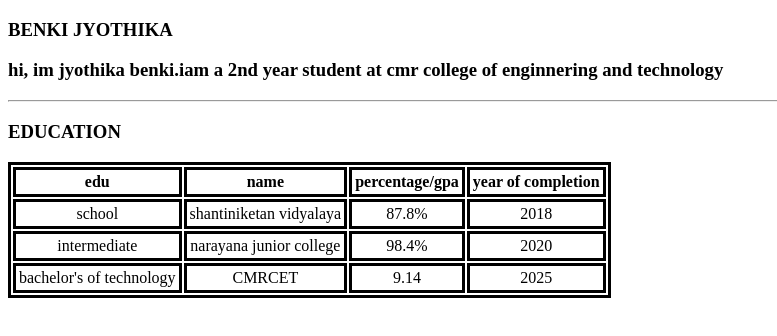
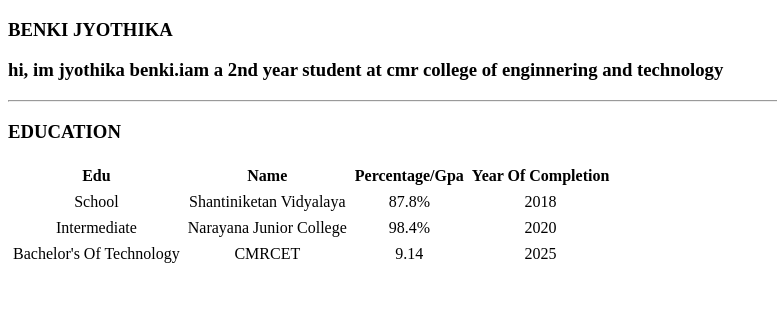
Before and after one commit to jyoothikaa/jyoothikaa.github.io, a plain HTML site: page resume.html in a window 1280 px wide. Shown: the whole page, without its empty margins (0-777 px from the left). Drawn offline with Linux system fonts and the light colour scheme.

Commit message:
basic resume

```diff
--- a/resume.html
+++ b/resume.html
@@ -5,10 +5,11 @@
         td,th{
             text-align: center;
             padding :3px;
-            border:3px solid black;
+            border:1px black;
+            text-transform: capitalize;
         }
         table{
-            border:3px solid black;
+            border:1px black;
         }
         hr{
             margin-right: 25px;
```
